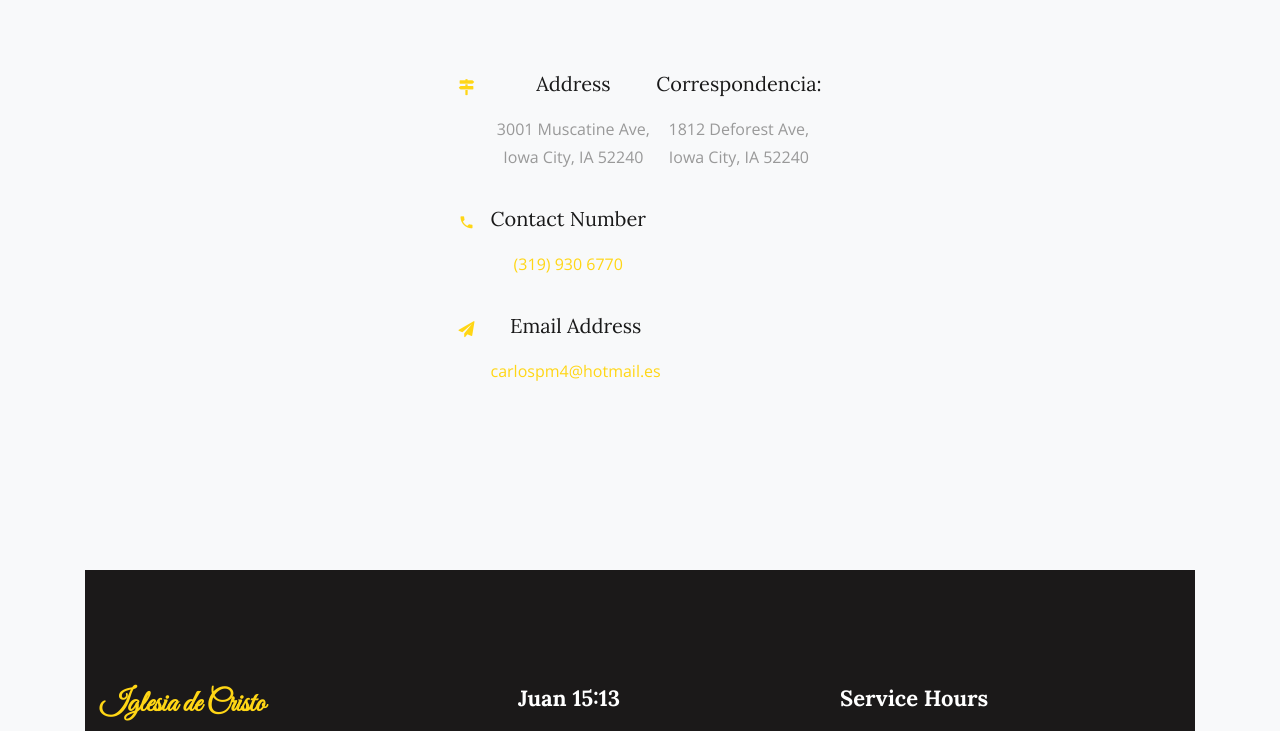
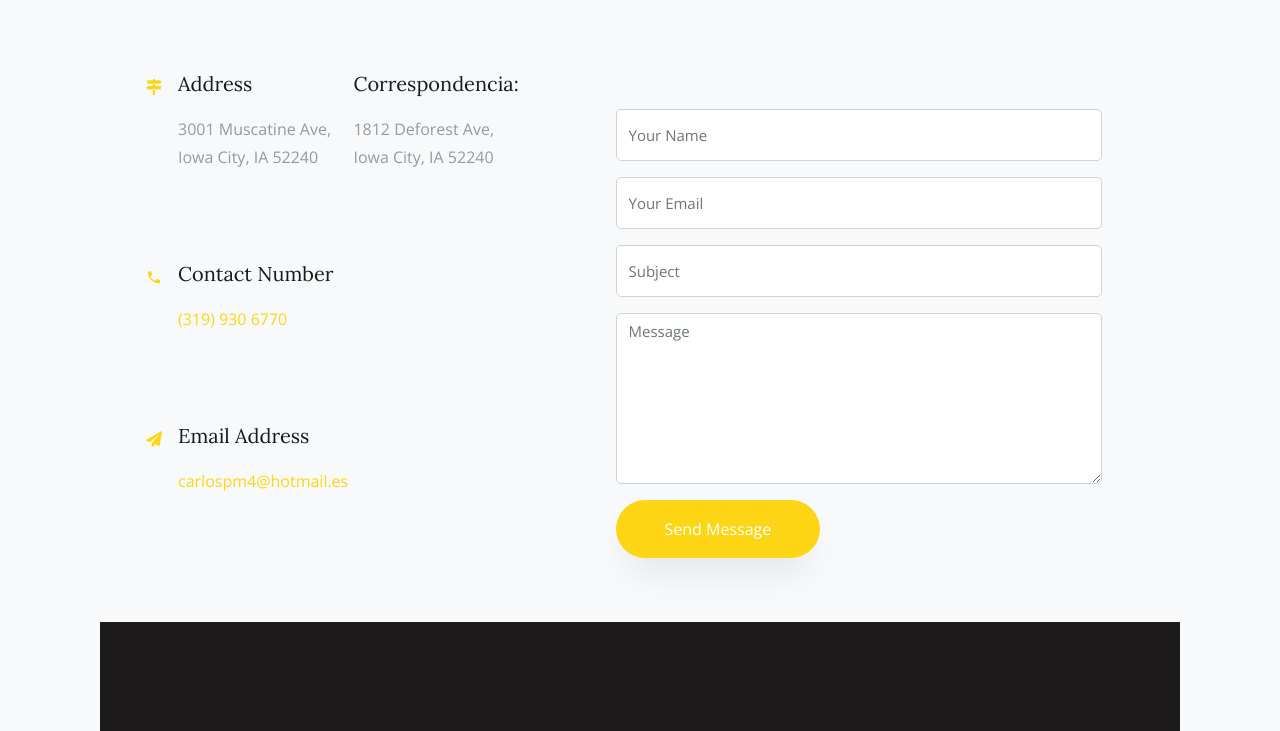
Before and after one commit to AbnerHernandez123/AbnerHernandez123.github.io, a plain HTML site: page index.html in a window 1280 px wide. Shown: the part 4157-4888 px from the top of the page. Drawn offline with nearby package versions, Linux system fonts and the light colour scheme; files whose address does not match are found by name.

```diff
--- a/index.html
+++ b/index.html
@@ -257,7 +257,7 @@
           </div>
         </div>
 
-        <!-- <div class="row block-9">
+        <div class="row block-9">
           <div class="col-md-7 order-md-last d-flex">
             <form action="#" class="bg-light p-4 p-md-5 contact-form">
               <div class="form-group">
@@ -276,9 +276,8 @@
                 <input type="submit" value="Send Message" class="btn btn-primary py-3 px-5">
               </div>
             </form>
-          </div> -->
+          </div>
 
-          <div align = center>
           <div class="col-md-5 d-flex">
           	<div class="row d-flex contact-info mb-5">
 		          <div class="col-md-12 ftco-animate">
@@ -317,8 +316,7 @@
 				            <p><a href="mailto:carlospm4@hotmail.es">carlospm4@hotmail.es</a></p>
 			            </div>
 			          </div>
-              </div>
-            </div>
+		          </div>
 
 		          </div>
 		        </div>
```
